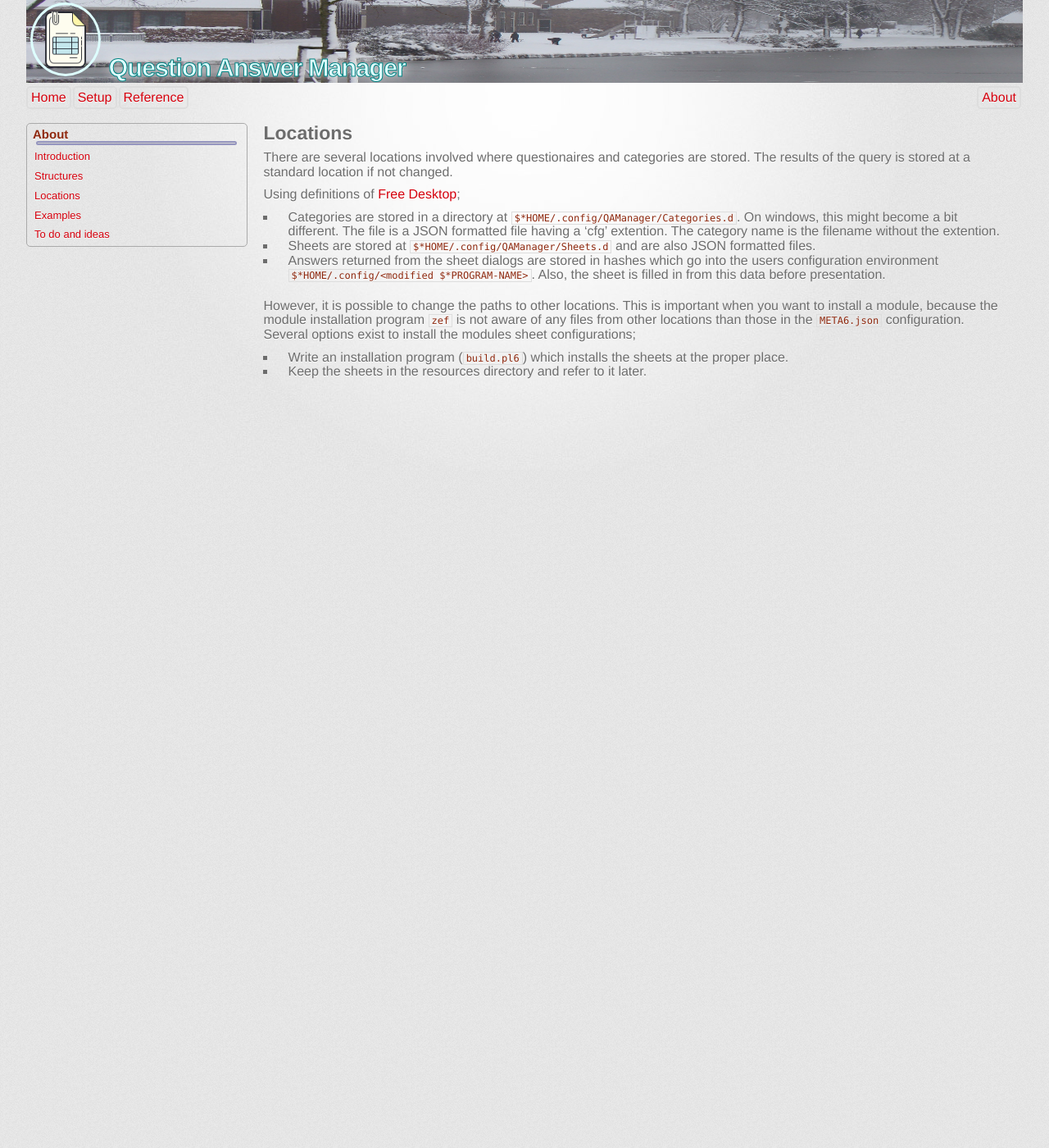
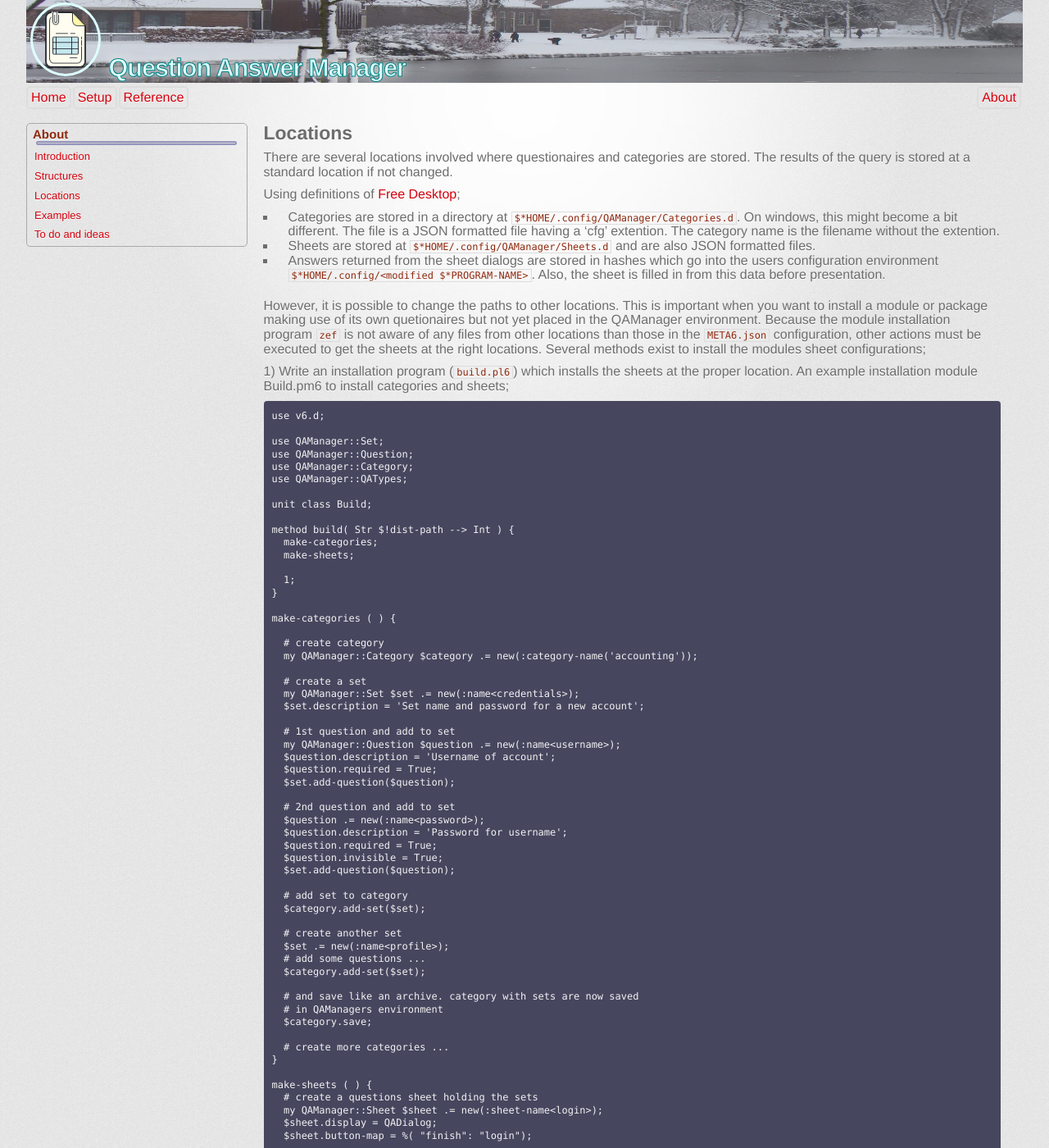
Before and after one commit to MARTIMM/qa-manager, a Jekyll site: the page built from docs/content-docs/setup/locations.md, in a window 1280 px wide and 1400 px high. Shown: the whole window at 82% size. Built offline with Jekyll 4.4.1, drawn with Linux system fonts in a browser that asks for light colours; some web fonts are replaced; some of the changed text lies outside the part shown.

Commit message:
notes added to code and design

````diff
--- a/docs/content-docs/setup/locations.md
+++ b/docs/content-docs/setup/locations.md
@@ -13,6 +13,76 @@ Using definitions of [Free Desktop](https://freedesktop.org/wiki/);
 * Sheets are stored at `$*HOME/.config/QAManager/Sheets.d` and are also JSON formatted files.
 * Answers returned from the sheet dialogs are stored in hashes which go into the users configuration environment `$*HOME/.config/<modified $*PROGRAM-NAME>`. Also, the sheet is filled in from this data before presentation.
 
-However, it is possible to change the paths to other locations. This is important when you want to install a module, because the module installation program `zef` is not aware of any files from other locations than those in the `META6.json` configuration. Several options exist to install the modules sheet configurations;
-* Write an installation program (`build.pl6`) which installs the sheets at the proper place.
-* Keep the sheets in the resources directory and refer to it later.
+However, it is possible to change the paths to other locations. This is important when you want to install a module or package making use of its own quetionaires but not yet placed in the QAManager environment. Because the module installation program `zef` is not aware of any files from other locations than those in the `META6.json` configuration, other actions must be executed to get the sheets at the right locations. Several methods exist to install the modules sheet configurations;
+
+1) Write an installation program (`build.pl6`) which installs the sheets at the proper location. An example installation module Build.pm6 to install categories and sheets;
+```
+use v6.d;
+
+use QAManager::Set;
+use QAManager::Question;
+use QAManager::Category;
+use QAManager::QATypes;
+
+unit class Build;
+
+method build( Str $!dist-path --> Int ) {
+  make-categories;
+  make-sheets;
+
+  1;
+}
+
+make-categories ( ) {
+
+  # create category
+  my QAManager::Category $category .= new(:category-name('accounting'));
+
+  # create a set
+  my QAManager::Set $set .= new(:name<credentials>);
+  $set.description = 'Set name and password for a new account';
+
+  # 1st question and add to set
+  my QAManager::Question $question .= new(:name<username>);
+  $question.description = 'Username of account';
+  $question.required = True;
+  $set.add-question($question);
+
+  # 2nd question and add to set
+  $question .= new(:name<password>);
+  $question.description = 'Password for username';
+  $question.required = True;
+  $question.invisible = True;
+  $set.add-question($question);
+
+  # add set to category
+  $category.add-set($set);
+
+  # create another set
+  $set .= new(:name<profile>);
+  # add some questions ...
+  $category.add-set($set);
+
+  # and save like an archive. category with sets are now saved
+  # in QAManagers environment
+  $category.save;
+
+  # create more categories ...
+}
+
+make-sheets ( ) {
+  # create a questions sheet holding the sets
+  my QAManager::Sheet $sheet .= new(:sheet-name<login>);
+  $sheet.display = QADialog;
+  $sheet.button-map = %( "finish": "login");
+
+  $sheet.new-page(:name<Login>);
+  $sheet.add-set( :category<accounting>, :set<credentials>);
+  $sheet.save;
+
+  # create more sheets ...
+}
+
+```
+
+2) Keep the sheets in the resources directory and install them when programs or a module is accessed the first time.
````
Also changed, not shown: doc/design.md (+1 -1 lines), 1 other file.
